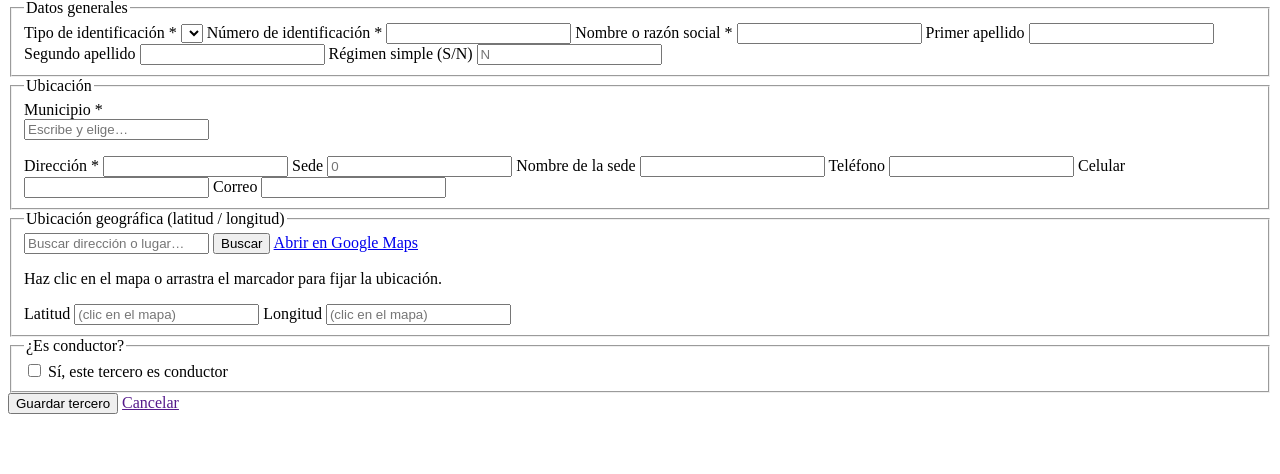
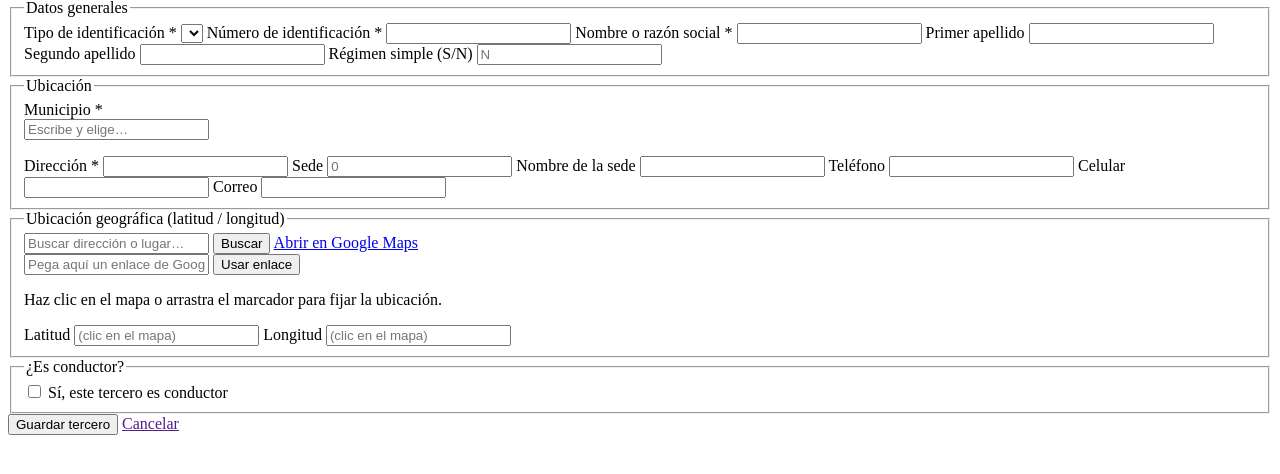
Before and after one commit to grachos/light-tms, a PHP site: template src/vistas/tercero_form.php in a window 1280 px wide. Shown: the part 101-575 px from the top of the page. Run offline with PHP 8.4, Linux system fonts and the light colour scheme; the template is opened without the code that fills it, so the values that code supplies are empty.

Commit message:
Tercero: pegar enlace de Google Maps para fijar lat/long
Extrae coordenadas de enlaces (@lat,lng, q=, !3d!4d) o de "lat,lng".

Co-Authored-By: Claude Opus 4.8 <noreply@anthropic.com>

```diff
--- a/src/vistas/tercero_form.php
+++ b/src/vistas/tercero_form.php
@@ -91,6 +91,10 @@ $tiposId = [
             <button type="button" id="mapa-buscar-btn" class="btn">Buscar</button>
             <a href="#" id="abrir-google-maps" class="btn">Abrir en Google Maps</a>
         </div>
+        <div class="mapa-barra">
+            <input type="text" id="mapa-pegar" placeholder="Pega aquí un enlace de Google Maps (con @lat,lng) o escribe lat,lng">
+            <button type="button" id="mapa-pegar-btn" class="btn">Usar enlace</button>
+        </div>
         <div id="mapa"></div>
         <p class="ayuda">Haz clic en el mapa o arrastra el marcador para fijar la ubicación.</p>
         <div class="grid">
```
Also changed, not shown: public/assets/js/app.js.
